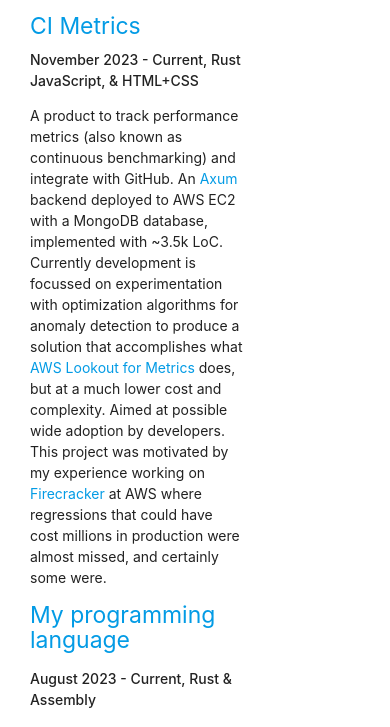
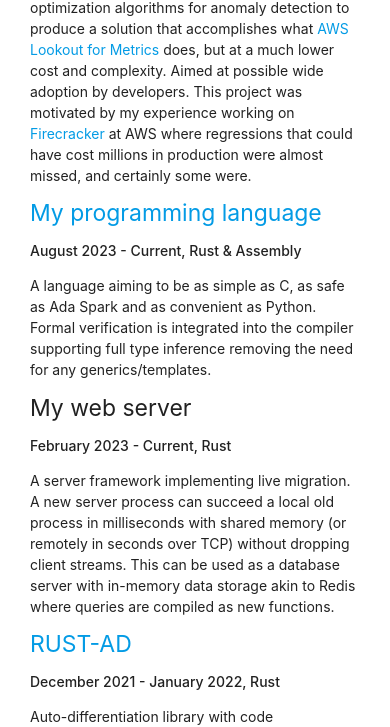
Before and after one commit to JonathanWoollett-Light/cv, a plain HTML site: page index.html in a window 390 px wide. Shown: the part 1273-2000 px from the top of the page. Drawn offline with nearby package versions, Linux system fonts and the light colour scheme.

Commit message:
Expand mobile screen cover

```diff
--- a/index.html
+++ b/index.html
@@ -33,7 +33,7 @@
   <body>
     <div class="container">
       <div class="row">
-        <div id="main" class="col s8 m9 l10 offset-m3 offset-l2 print">
+        <div id="main" class="col s12 m9 l10 offset-m3 offset-l2">
           <h3>Jonathan Woollett-Light</h3>
 
           <p>
```
